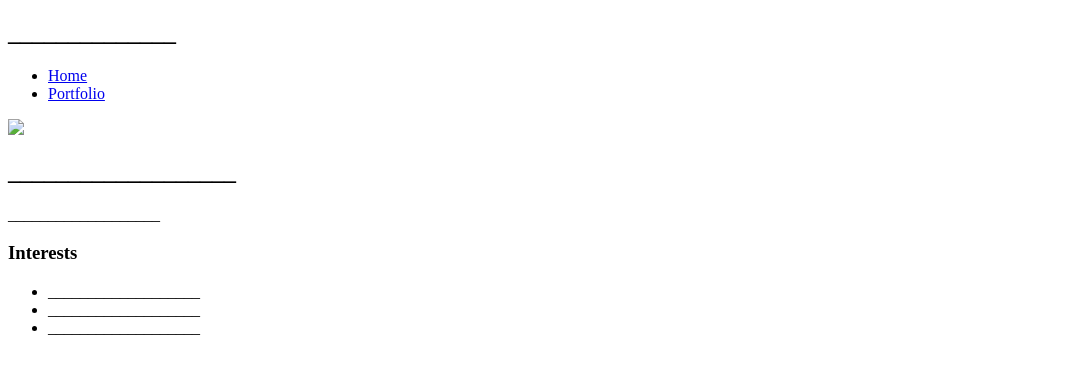
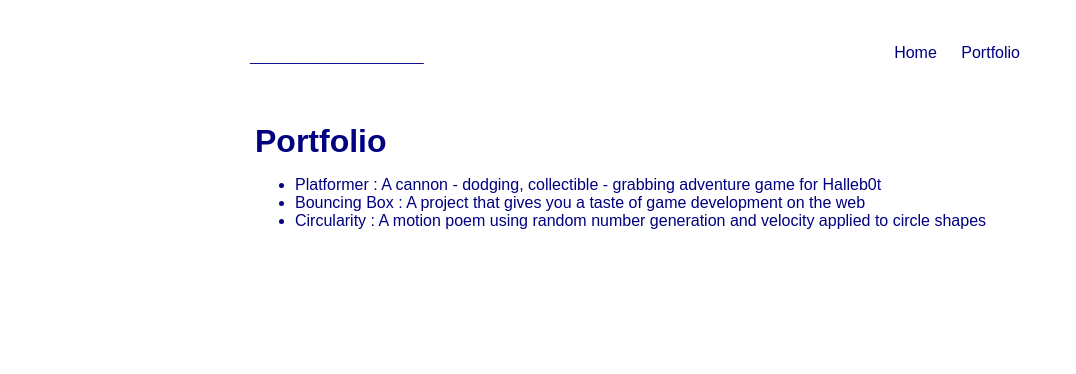
Before and after one commit to NoahVidrine7519932/NoahVidrine7519932.github.io, a plain HTML site: page portfolio.html in a window 1280 px wide. Shown: the whole page, without its empty margins (0-1076 px from the left). Drawn offline with Linux system fonts and the light colour scheme.

Commit message:
portfolio

```diff
--- a/portfolio.html
+++ b/portfolio.html
@@ -1,44 +1,30 @@
-<!DOCTYPE html>
+<!DOCTYPE HTML>
 <html>
-<head>
-   <title>___________________</title>
+    <head> <title>_____________</title>
+      <link rel="stylesheet" href="style.css">
     </head>
+
     <body>
-  <!--Visible HTML elements GO HERE-->
-
-  <!-- All content goes here -->
       <div id="all-contents">
         <nav>
-      <h1>______________</h1>
+          <h1>_____________</h1>
             <ul id="nav-ul">
               <li class="nav-li">
-          <a href="index.html">Home</a>
+               <a class="nav-a" href="index.html">Home</a>
               </li>
               <li class="nav-li">
-          <a href="portfolio.html">Portfolio</a>
+               <a class="nav-a" href="portfolio.html">Portfolio</a>
               </li>
             </ul>
         </nav>
         <main>
-      <!-- Sidebar section -->
-      <div class="sidebar">
-        <img class="sidebar-img" src="___________________">
-      </div>
-
-      <!-- Content section -->
           <div class="content">
-        <h2>___________________</h2>
-        <p>___________________</p>
-
-        <!-- Interests section -->
-        <div id="interests">
-          <h3>Interests</h3>
-          <ul>
-            <li>___________________</li>
-            <li>___________________</li>
-            <li>___________________</li>
+            <h1>Portfolio</h1>
+            <ul id="portfolio">
+              <li><a href="projects/platformer/">Platformer : A cannon - dodging, collectible - grabbing adventure game for Halleb0t</a></li>
+              <li><a href="projects/bouncing-box/">Bouncing Box : A project that gives you a taste of game development on the web </a></li>
+              <li><a href="projects/circularity/">Circularity : A motion poem using random number generation and velocity applied to circle shapes</a></li>
             </ul>
-        </div>
           </div>
         </main>
       </div>
```
Also changed, not shown: index.html (+1 -1 lines). Lines whose indentation alone changed are shown as unchanged.
